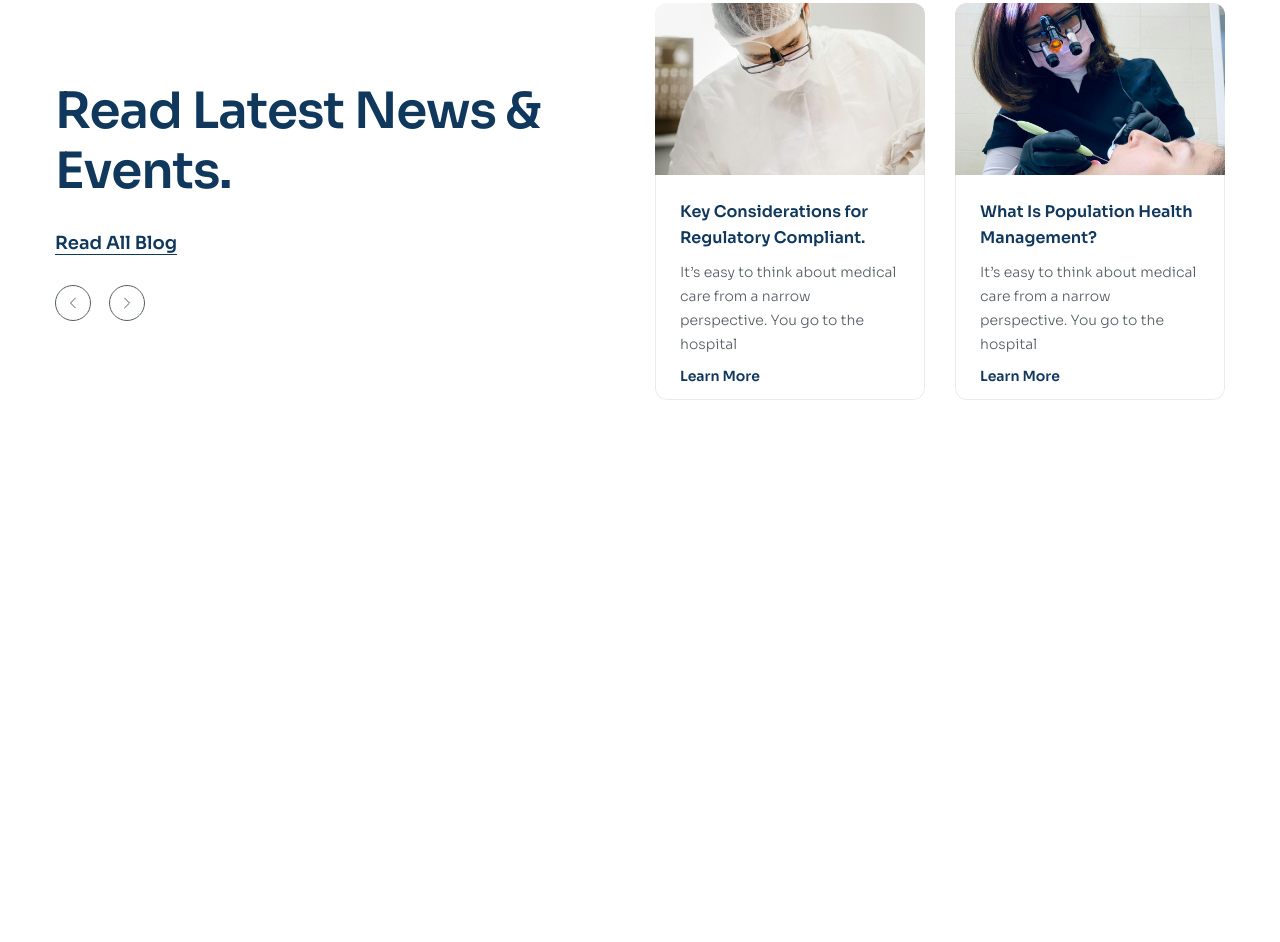
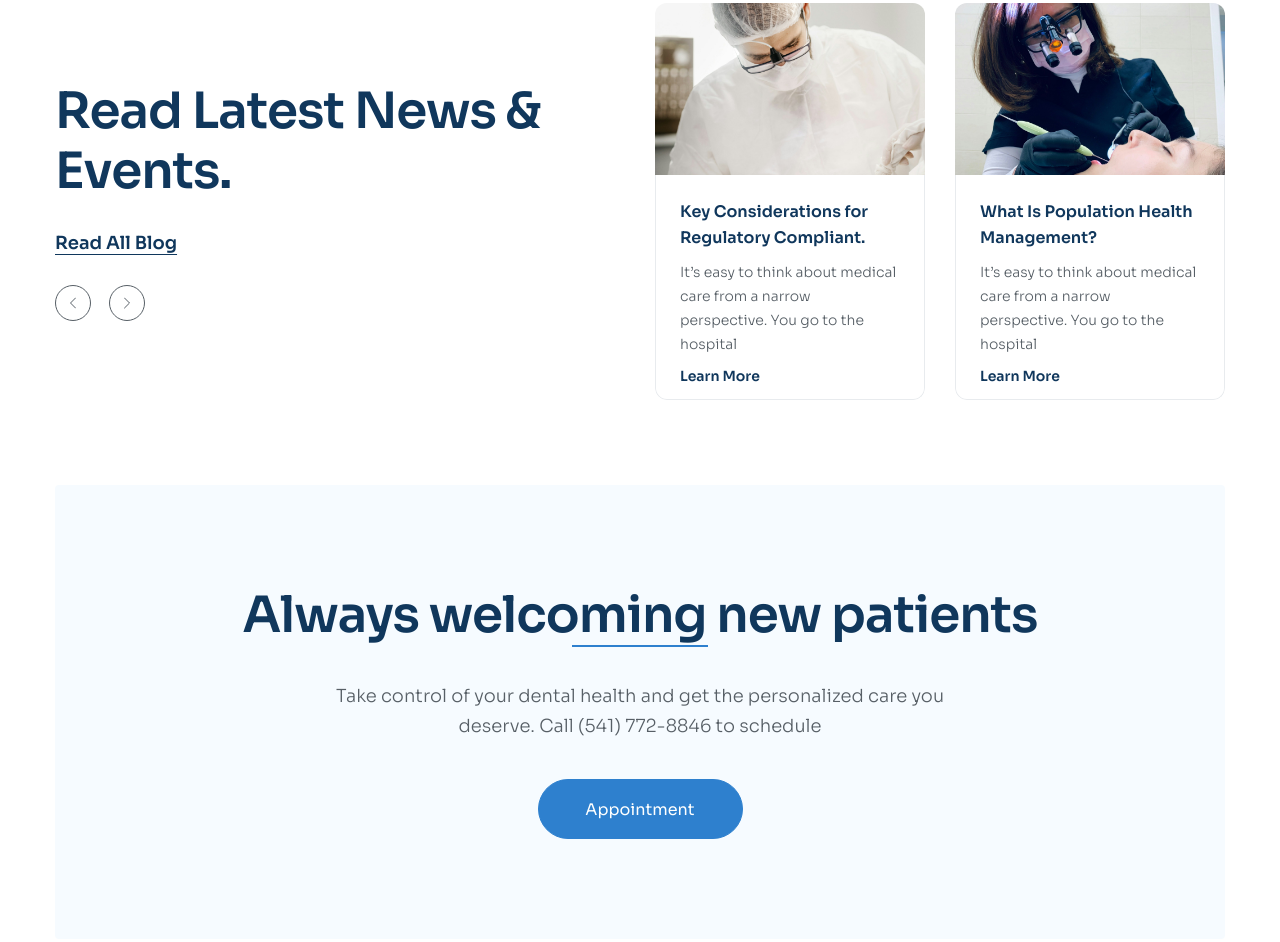
Before and after one commit to AnhLinhUIT/htmlcss-project-03, a plain HTML site: page index.html in a window 1280 px wide. Shown: the part 5132-6074 px from the top of the page. Before the commit the page ends 5800 px from the top, so only its background shows below. Drawn offline with Linux system fonts and the light colour scheme.

Commit message:
Làm phần appointment

```diff
--- a/assets/css/styles.css
+++ b/assets/css/styles.css
@@ -596,7 +596,10 @@ a {
 
 .news-item:hover {
   box-shadow: 0px 18px 50px 0px rgba(0, 0, 0, 0.05);
-  transform: translateY(-16px);
+}
+
+.news-item:hover .news-item__img {
+  transform: scale(1.1);
 }
 
 .news-item:hover .news-item__body {
@@ -604,9 +607,14 @@ a {
 }
 
 .news-item__thumb {
+  height: 172px;
+  overflow: hidden;
+}
+
+.news-item__img {
   display: block;
   width: 100%;
-  height: 172px;
+  height: 100%;
   object-fit: cover;
 }
 
@@ -641,3 +649,42 @@ a {
   font-size: 1.4rem;
   font-weight: 600;
 }
+
+.news-item__more:hover {
+  color: #2e80ce;
+}
+
+/* Appointment */
+
+.appointment {
+  margin-top: 85px 0 170px;
+}
+
+.appointment__inner {
+  padding: 100px 70px;
+  border-radius: 4px;
+  background: #f6fbff;
+  text-align: center;
+}
+
+.appointment__heading {
+  position: relative;
+  padding-bottom: 18px;
+}
+
+.appointment__heading::after {
+  position: absolute;
+  left: 0;
+  right: 0;
+  margin: 0 auto;
+  display: block;
+  content: "";
+  width: 136px;
+  height: 2px;
+  background: #2e80ce;
+}
+
+.appointment__desc {
+  max-width: 617px;
+  margin: 18px auto 38px;
+}
--- a/index.html
+++ b/index.html
@@ -102,7 +102,7 @@
       </div>
     </header>
 
-    <main style="height: 5000px">
+    <main style="height: 6000px">
       <!-- Service -->
       <section class="service">
         <div class="container">
@@ -461,9 +461,9 @@
             <div class="news__list">
               <!-- News item 1 -->
               <article class="news-item">
-                <figure>
+                <figure class="news-item__thumb">
                   <a href="#!">
-                    <img src="./assets/img/hero-01.jpg" alt="" class="news-item__thumb" />
+                    <img src="./assets/img/hero-01.jpg" alt="" class="news-item__img" />
                   </a>
                 </figure>
                 <section class="news-item__body">
@@ -482,9 +482,9 @@
 
               <!-- News item 2 -->
               <article class="news-item">
-                <figure>
+                <figure class="news-item__thumb">
                   <a href="#!">
-                    <img src="./assets/img/hero-02.jpg" alt="" class="news-item__thumb" />
+                    <img src="./assets/img/hero-02.jpg" alt="" class="news-item__img" />
                   </a>
                 </figure>
                 <section class="news-item__body">
@@ -504,6 +504,20 @@
           </div>
         </div>
       </section>
+
+      <!-- Appointment -->
+      <section class="appointment">
+        <div class="container">
+          <div class="appointment__inner">
+            <h2 class="appointment__heading section-heading">Always welcoming new patients</h2>
+            <p class="appointment__desc section-desc">
+              Take control of your dental health and get the personalized care you deserve. Call
+              (541) 772-8846 to schedule
+            </p>
+            <a href="#!" class="btn">Appointment</a>
+          </div>
+        </div>
+      </section>
     </main>
   </body>
 </html>
```
